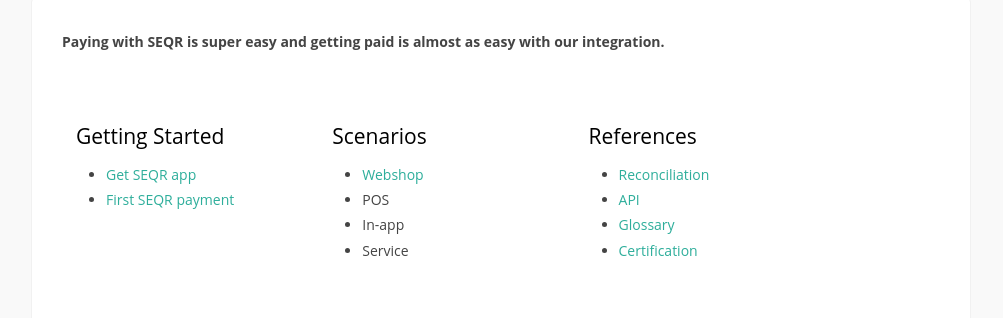
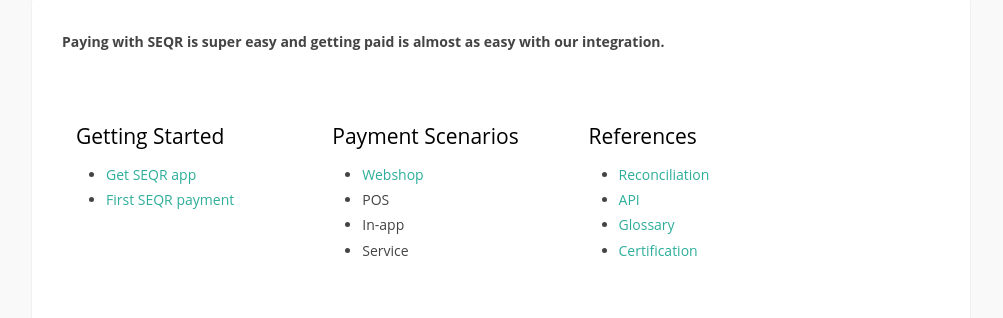
Before and after one commit to SeamlessDistribution/SeamlessDistribution.github.io, a Jekyll site: the page built from index.md, in a window 1280 px wide and 932 px high. Shown: the part 452-770 px from the top of the window, without its empty margins (139-1142 px from the left). Built offline with Jekyll 4.4.1, drawn with Linux system fonts in a browser that asks for light colours; nearby versions of some CDN libraries.

Commit message:
Update index.md

```diff
--- a/index.md
+++ b/index.md
@@ -16,7 +16,7 @@
   </ul>
  </div>
  <div class="box">
-  <h3>Scenarios</h3>
+  <h3>Payment Scenarios</h3>
   <ul>
    <li><a href="merchant/webshop">Webshop</a></li>
    <li>POS</li>
```
